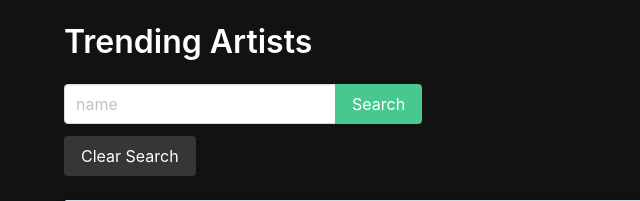
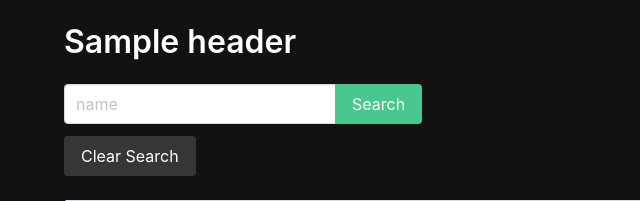
Before and after one commit to Gabrielcruz1/django-collector, a Django app: template main_app/templates/band_list.html in a window 1280 px wide. Shown: the part 52-253 px from the top of the page, without its empty margins (0-640 px from the left). Run offline with Django 4.2, Linux system fonts and the light colour scheme; tables that the repository leaves empty hold one stand-in row (values such as "Sample post"); the template is opened without the code that fills it: values that come from a table or form of the project are taken from there, most other values are stand-ins (such as "Sample title", 1, 10 or a date in 2020); grey boxes marked "Sample" are stand-in pictures.

Commit message:
dynamic header added with context header in bandlist class

```diff
--- a/main_app/templates/band_list.html
+++ b/main_app/templates/band_list.html
@@ -5,7 +5,7 @@
 
 {% block content %}
 
-<h1 class="title pt-5">Trending Artists</h1>
+<h1 class="title pt-5">{{header}}</h1>
 <form class="mb-5" method="get">
   <div class="field has-addons">
     <div class="control">
--- a/main_app/views.py
+++ b/main_app/views.py
@@ -56,8 +56,10 @@ class BandList(TemplateView):
         name = self.request.GET.get("name")
         if name != None:
             context["band"] = Band.objects.filter(name__icontains=name) # USING THE MODEL TO QUERY THE DATABASE
+            context["header"] = f"Searching for {name}"
         else:
             context["band"] = Band.objects.all()
+            context["header"] = "Trending Bands"
         return context
 
 
```
